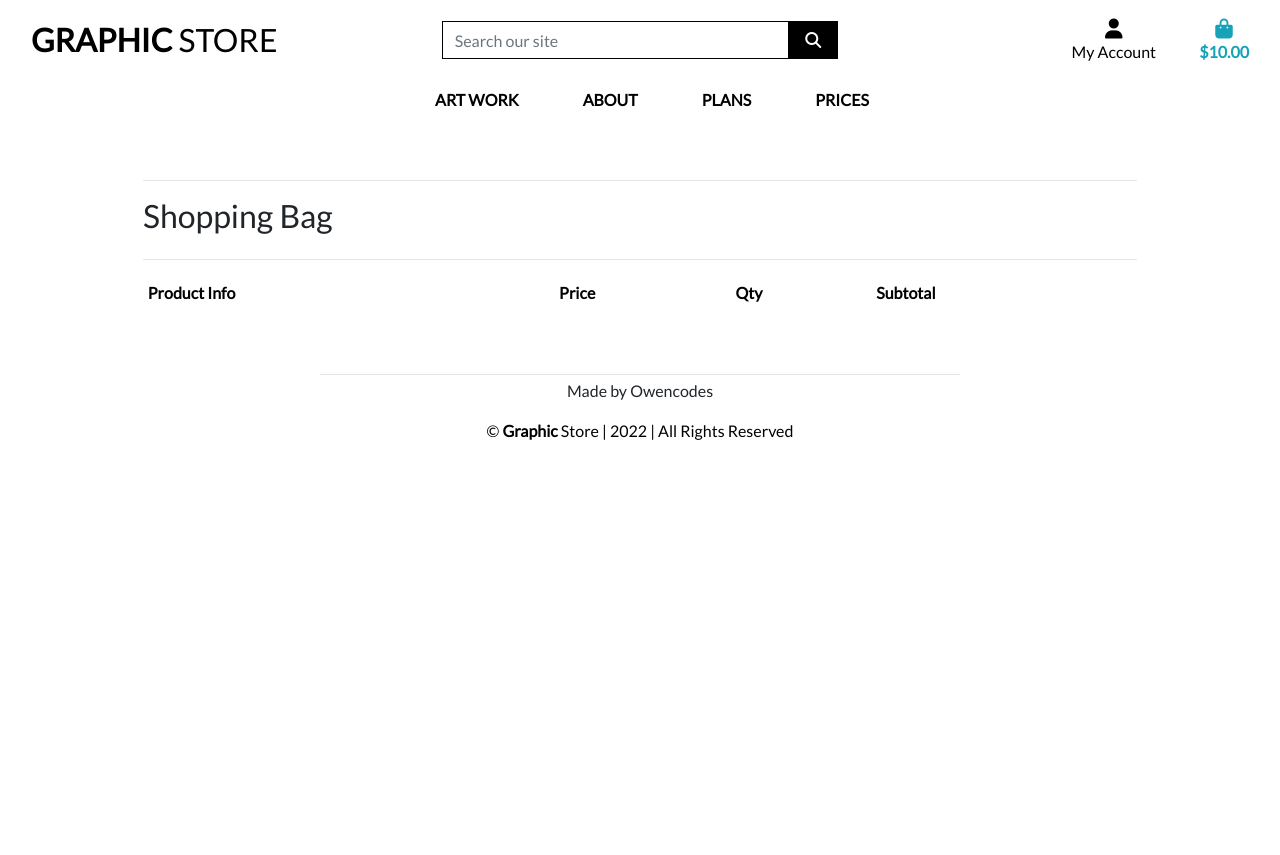
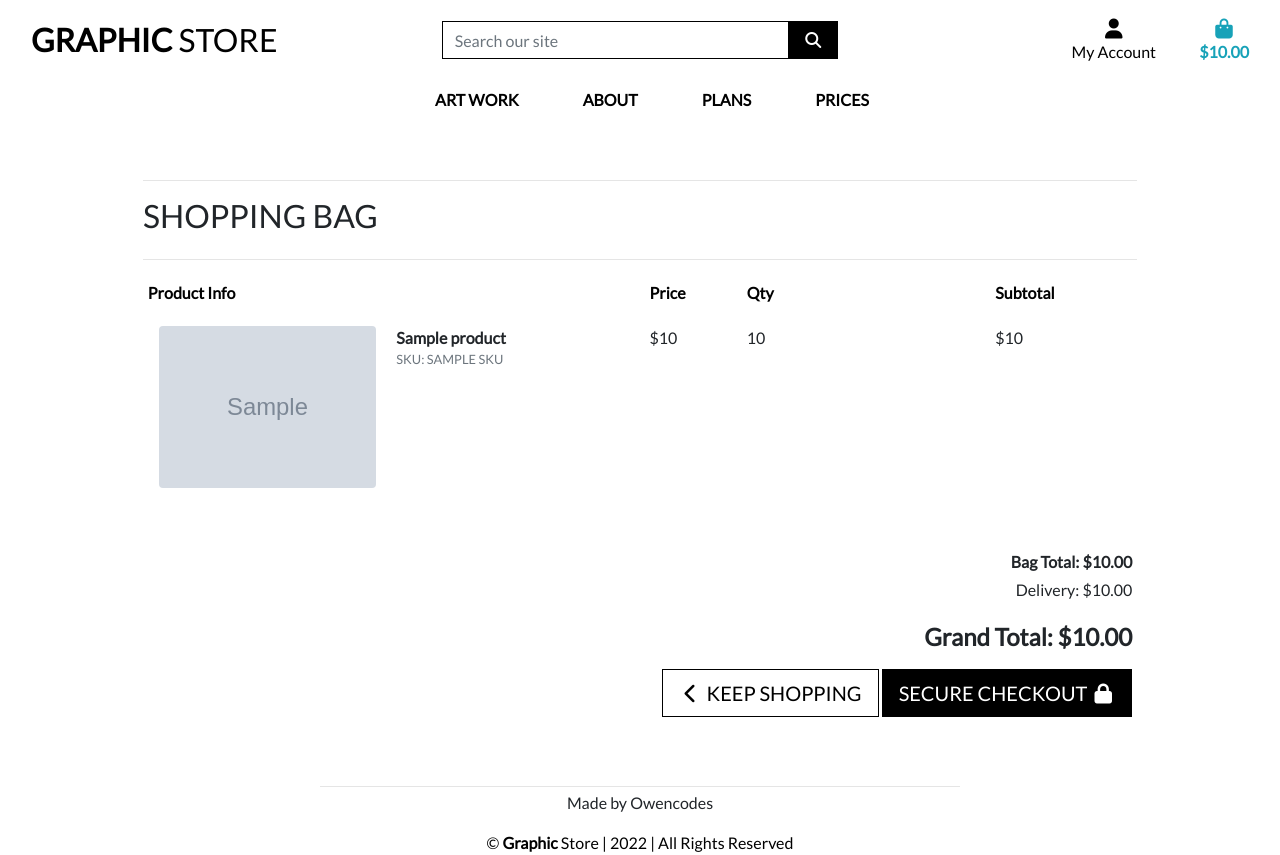
Before and after one commit to Code-Institute-Submissions/p5-graphicstore, a Django app: template bag/templates/bag/bag.html in a window 1280 px wide. Before the commit the page ends 440 px from the top, so only its background shows below. Run offline with Django 3.2, Linux system fonts and the light colour scheme; the template is opened without the code that fills it: most values are stand-ins (such as "Sample title", 1, 10 or a date in 2020); grey boxes marked "Sample" are stand-in pictures; lists and menus that the app fills with data are empty; some libraries are stand-ins or nearby versions.

Commit message:
Added rest of shopping bag page styles

```diff
--- a/bag/templates/bag/bag.html
+++ b/bag/templates/bag/bag.html
@@ -15,7 +15,7 @@
         <div class="row">
             <div class="col">
                 <hr>
-                <h2 class="log-font mb-4">Shopping Bag</h2>
+                <h2 class="logo-font mb-4">Shopping Bag</h2>
                 <hr>
             </div>
         </div>
@@ -35,11 +35,58 @@
                                 </tr>
                             </thead>
 
-
+                            {% for item in bag_items %}
+                                <tr>
+                                    <td class="p-3 w-25">
+                                        <img class="img-fluid rounded" src="{{ item.product.image.url }}">
+                                    </td>
+                                    <td class="py-3">
+                                        <p class="my-0"><strong>{{ item.product.name }}</strong></p>
+                                        <p class="my-0 small text-muted">SKU: {{ item.product.sku|upper }}</p>
+                                    </td>
+                                    <td class="py-3">
+                                        <p class="my-0">${{ item.product.price }}</p>
+                                    </td>
+                                    <td class="py-3 w-25">
+                                        <p class="my-0">{{ item.quantity }}</p>
+                                    </td>
+                                    <td class="py-3">
+                                        <p class="my-0">${{ item.product.price }}</p>
+                                    </td>
+                                </tr>
+                            {% endfor %}
+                            <tr>
+                                <td colspan="5" class="pt-5 text-right">
+                                    <h6><strong>Bag Total: ${{ total|floatformat:2 }}</strong></h6>
+                                    <h6>Delivery: ${{ delivery|floatformat:2 }}</h6>
+                                    <h4 class="mt-4"><strong>Grand Total: ${{ grand_total|floatformat:2 }}</strong></h4>
+                                    {% if free_delivery_delta > 0 %}
+                                        <p class="mb-1 text-danger">
+                                            You could get free delivery by spending just <strong>${{ free_delivery_delta }}</strong> more!
+                                        </p>
+                                    {% endif %}
+                                </td>
+                            </tr>
+                            <tr>
+                                <td colspan="5" class="text-right">
+                                    <a href="{% url 'products' %}" class="btn btn-outline-black rounded-0 btn-lg">
+                                        <span class="icon">
+                                            <i class="fas fa-chevron-left"></i>
+                                        </span>
+                                        <span class="text-uppercase">Keep Shopping</span>
+                                    </a>
+                                    <a href="" class="btn btn-black rounded-0 btn-lg">
+                                        <span class="text-uppercase">Secure Checkout</span>
+                                        <span class="icon">
+                                            <i class="fas fa-lock"></i>
+                                        </span>
+                                    </a>
+                                </td>
+                            </tr>
                         </table>
                     </div>
                 {% else %}
-                <p class="lead mb-5">Your bag is empty</p>
+                    <p class="lead mb-5">Your bag is empty.</p>
                     <a href="{% url 'products' %}" class="btn btn-outline-black rounded-0 btn-lg">
                         <span class="icon">
                             <i class="fas fa-chevron-left"></i>
@@ -50,10 +97,4 @@
             </div>
         </div>
     </div>
-
 {% endblock %}
-
-{% block postloadjs %}
-{{ block.super }}
-
-{% endblock %}
```
Lines whose indentation alone changed are shown as unchanged.
